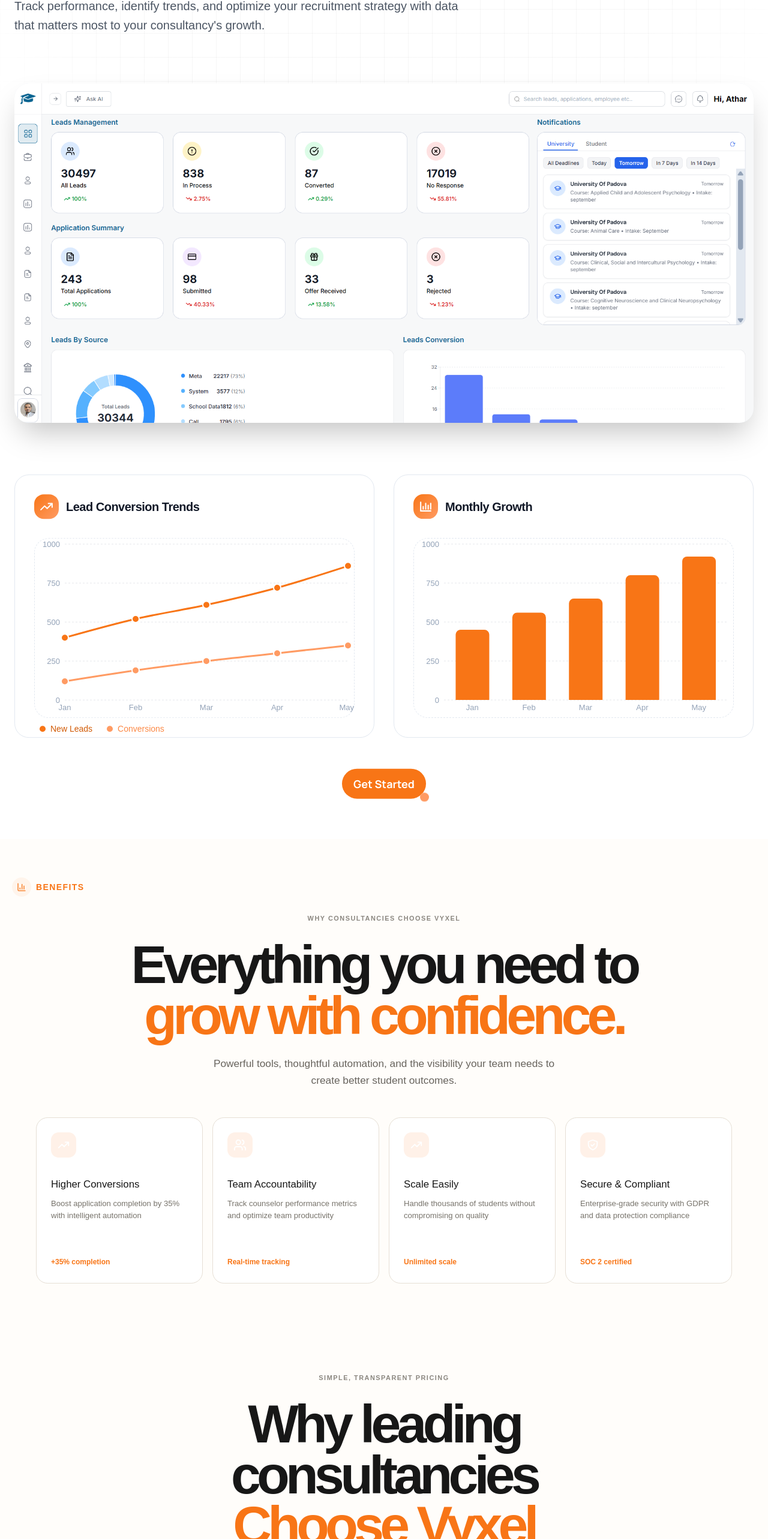
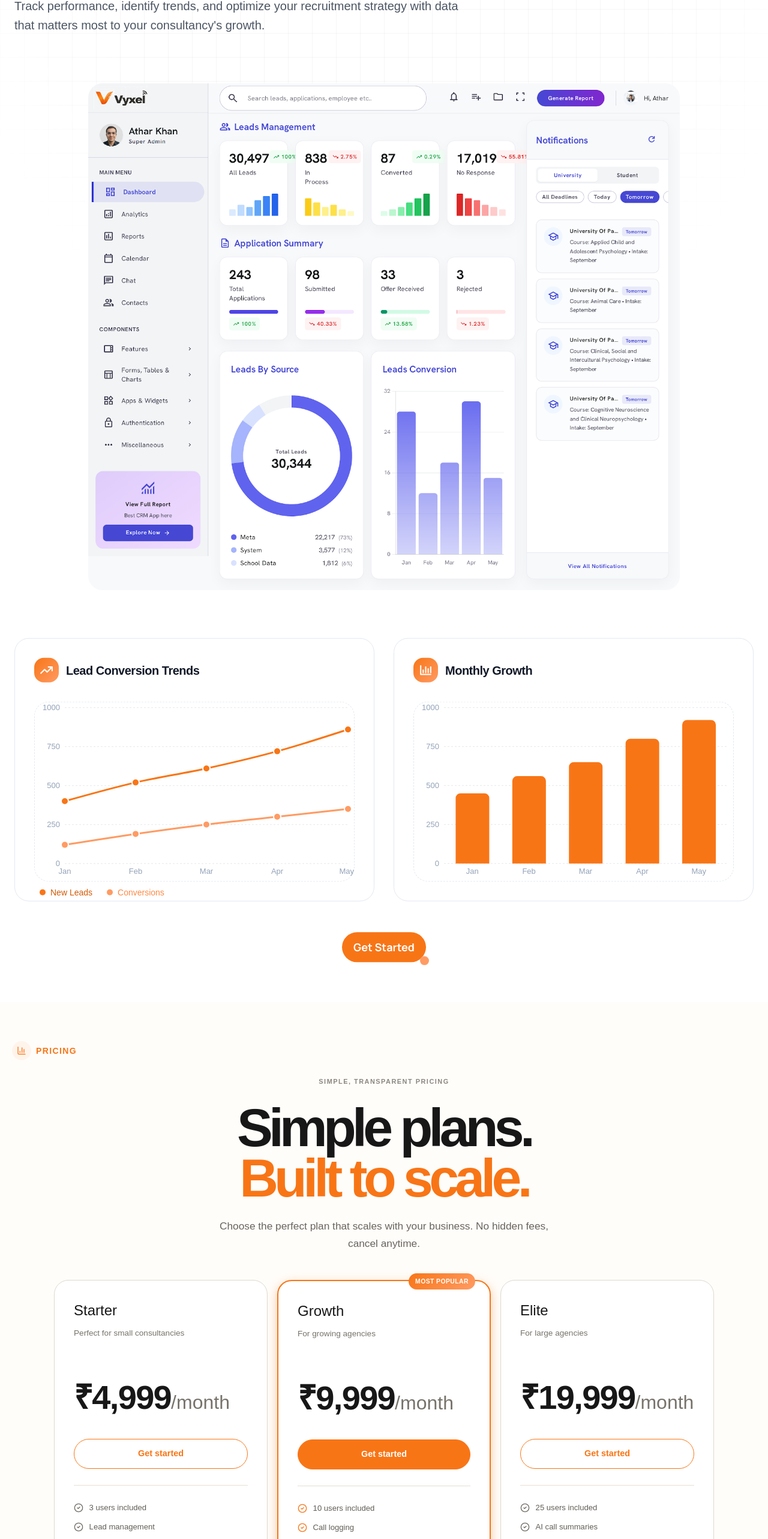
Before and after one commit to ShayaanRK/VyxelLandingPage, a Next.js app: page / in a window 1280 px wide. Shown: the part 2654-5220 px from the top of the page at 60% size. Built offline with nearby package versions, Linux system fonts and the light colour scheme.

Commit message:
feat: Redesign landing page, added image effects and improved UI/UX

```diff
--- a/app/globals.css
+++ b/app/globals.css
@@ -890,7 +890,7 @@ h2 em {
 
 .benefit-card {
   padding: 1.5rem;
-  border: 1px solid var(--border);
+  border: 2.5px solid var(--border);
   border-radius: 1.2rem;
   background: #fff;
 }
@@ -907,20 +907,20 @@ h2 em {
 }
 
 .benefit-card h3 {
-  font-size: 1.05rem;
+  font-size: 1.5rem;
 }
 
 .benefit-card p {
-  min-height: 70px;
+  min-height: 100px;
   margin: .65rem 0 1.5rem;
   color: #77736b;
-  font-size: .82rem;
+  font-size: 1rem;
   line-height: 1.5;
 }
 
 .benefit-card strong {
   color: var(--primary);
-  font-size: .75rem;
+  font-size: 1rem;
 }
 
 .analytics-section {
@@ -1051,7 +1051,9 @@ h2 em {
 
 .featured-price {
   border: 2px solid var(--primary);
-  box-shadow: 0 20px 50px #f875161a;
+  box-shadow: 0 5px 20px #f8751645, 0 8px 15px #17171710;
+  transform: scale(1.05);
+  z-index: 10;
 }
 
 .popular {
@@ -1060,10 +1062,12 @@ h2 em {
   right: 1.5rem;
   padding: .35rem .7rem;
   border-radius: 999px;
-  background: var(--primary);
+  background: linear-gradient(135deg, var(--primary), var(--accent));
   color: #fff;
   font-size: .65rem;
   font-weight: 700;
+  text-transform: uppercase;
+  letter-spacing: .04em;
 }
 
 .price-card h3 {
@@ -1080,20 +1084,28 @@ h2 em {
 
 .price {
   margin: 1.7rem 0;
-  font-size: 2.5rem;
+  font-size: 3.5rem;
   font-weight: 700;
-  letter-spacing: -.07em;
+  letter-spacing: -0.03em;
 }
 
 .price small {
   color: #77736b;
-  font-size: .7rem;
+  font-size: 2rem;
   font-weight: 400;
   letter-spacing: 0;
 }
 
 .price-card .button {
   width: 100%;
+  background: #fff;
+  color: var(--primary);
+}
+
+.featured-price .button {
+  background: var(--primary);
+  color: #fff;
+  border-color: var(--primary);
 }
 
 .price-card ul {
@@ -1116,6 +1128,10 @@ h2 em {
 
 .price-card li svg {
   width: 16px;
+  color: var(--muted-foreground);
+}
+
+.featured-price li svg {
   color: var(--primary);
 }
 
@@ -1149,6 +1165,7 @@ h2 em {
 }
 
 .cta-section .section-copy {
+  margin: 0 auto;
   color: #ffe5d5;
 }
 
@@ -1169,9 +1186,14 @@ h2 em {
   grid-template-columns: .7fr 1.3fr;
   max-width: 1160px;
   margin: 0 auto;
-  gap: 5rem;
+  column-gap: 5rem;
+  row-gap: 1.5rem;
   padding-top: 4.5rem;
   padding-bottom: 4.5rem;
+}
+
+.faq-section> :first-child {
+  grid-column: 1 / -1;
 }
 
 .faq-intro .section-copy {
@@ -1209,6 +1231,55 @@ h2 em {
   font-weight: 700;
 }
 
+.wrapper {
+  position: relative;
+  width: 100%;
+  display: flex;
+  justify-content: center;
+  align-items: center;
+}
+
+.image-hover-wrapper {
+  width: 70%;
+  overflow: visible;
+  border-radius: 1.5rem;
+  cursor: pointer;
+  transition: all 200ms ease-in-out;
+}
+
+.image-hover-wrapper img {
+  width: 100%;
+  height: auto;
+  display: block;
+}
+
+.wrapper {
+  position: relative;
+  width: 100%;
+  display: flex;
+  justify-content: center;
+  align-items: center;
+}
+
+.image-hover-wrapper {
+  width: 80%;
+  overflow: visible;
+  border-radius: 1.5rem;
+  cursor: pointer;
+  transition: all 200ms ease-in-out;
+}
+
+.image-hover-wrapper img {
+  width: 100%;
+  height: auto;
+  display: block;
+  transition: all 200ms ease-in-out;
+}
+
+.wrapper:hover img {
+  transform: scale(1.1);
+}
+
 .faq-plus {
   color: var(--primary);
   font-size: 1.5rem;
@@ -1280,12 +1351,12 @@ h2 em {
 .footer-links b {
   margin-bottom: .3rem;
   color: #fff;
-  font-size: .75rem;
+  font-size: 1.3rem;
 }
 
 .footer-links a {
   color: #99958e;
-  font-size: .78rem;
+  font-size: 1rem;
 }
 
 .footer-links a:hover {
@@ -1576,7 +1647,7 @@ h2 em {
   }
 
   .benefit-card p {
-    min-height: auto;
+    min-height: 100px;
   }
 
   .analytics-card {
--- a/app/page.jsx
+++ b/app/page.jsx
@@ -12,6 +12,12 @@ const CloseIcon = ({ size = 20 }) => <Icon size={size}><path d="m6 6 12 12M18 6
 const ArrowIcon = ({ size = 18 }) => <Icon size={size}><path d="M5 12h14M13 6l6 6-6 6" /></Icon>;
 const PlayIcon = ({ size = 20 }) => <Icon size={size}><circle cx="12" cy="12" r="10" /><path d="m10 8 5 4-5 4z" fill="currentColor" stroke="none" /></Icon>;
 const CheckIcon = ({ size = 18 }) => <Icon size={size}><circle cx="12" cy="12" r="10" /><path d="m9 12 2 2 4-4" /></Icon>;
+const PriceCheckIcon = () => (
+  <svg viewBox="0 0 24 24" width="18" height="18" fill="none" stroke="currentColor" strokeWidth="2" strokeLinecap="round" strokeLinejoin="round" aria-hidden="true">
+    <circle cx="12" cy="12" r="10" />
+    <path d="m9 12 2 2 4-4" />
+  </svg>
+);
 const SparkleIcon = ({ size = 22 }) => <Icon size={size}><path d="m12 3-1.3 5.2a3 3 0 0 1-2.2 2.2L3 12l5.5 1.6a3 3 0 0 1 2.2 2.2L12 21l1.3-5.2a3 3 0 0 1 2.2-2.2L21 12l-5.5-1.6a3 3 0 0 1-2.2-2.2z" /></Icon>;
 const UsersIcon = ({ size = 22 }) => <Icon size={size}><path d="M16 21v-2a4 4 0 0 0-4-4H6a4 4 0 0 0-4 4v2M16 3.1a4 4 0 0 1 0 7.8M22 21v-2a4 4 0 0 0-3-3.9M9 11a4 4 0 1 0 0-8 4 4 0 0 0 0 8z" /></Icon>;
 const IconChartColumn = ({ size = 22 }) => (
@@ -77,9 +83,9 @@ const FEATURES = [
 ];
 
 const PRICING_PLANS = [
-  { name: "Starter", blurb: "Perfect for small consultancies", price: "$59", features: ["3 users included", "Lead management", "Student pipeline", "Follow-up reminders", "Document management", "Mobile app", "Extra users @ $12/user/month"] },
-  { name: "Growth", blurb: "For growing agencies", price: "$119", badge: "Most Popular", features: ["10 users included", "Call logging", "Call recording", "WhatsApp integration", "Counselor dashboards", "Extra users @ $10/user/month"] },
-  { name: "Elite", blurb: "For large agencies", price: "$239", features: ["25 users included", "AI call summaries", "AI lead scoring", "Automation workflows", "Advanced analytics", "Multi-branch support", "Extra users @ $9/user/month"] },
+  { name: "Starter", blurb: "Perfect for small consultancies", price: "₹4,999", features: ["3 users included", "Lead management", "Student pipeline", "Follow-up reminders", "Document management", "Mobile app", "Extra users @ $12/user/month"] },
+  { name: "Growth", blurb: "For growing agencies", price: "₹9,999", badge: "Most Popular", features: ["10 users included", "Call logging", "Call recording", "WhatsApp integration", "Counselor dashboards", "Extra users @ $10/user/month"] },
+  { name: "Elite", blurb: "For large agencies", price: "₹19,999", features: ["25 users included", "AI call summaries", "AI lead scoring", "Automation workflows", "Advanced analytics", "Multi-branch support", "Extra users @ $9/user/month"] },
 ];
 
 const BENEFITS = [
@@ -199,14 +205,9 @@ export default function VyxelLandingPage() {
           </div>
 
           <Reveal className="mb-20">
-            <div className="relative overflow-hidden border-0 shadow-2xl rounded-3xl bg-slate-100 inline-block w-full">
-              <img
-                src="/dashboard-preview.png"
-                alt="Dashboard Interface Preview"
-                width="1200"
-                height="675"
-                className="block w-full h-auto rounded-3xl"
-              />
+            <div class="wrapper">
+              <div class="image-hover-wrapper">
+                <img src="/new_dashboard.png" alt="Dashboard Interface Preview" width="1" height="1" className="block w-full h-auto rounded-3xl" /></div>
             </div>
           </Reveal>
 
@@ -249,6 +250,25 @@ export default function VyxelLandingPage() {
         </div>
       </section>
 
+      <section id="pricing" className="pricing-section section-grid"><Reveal direction="left" className="flex items-center gap-2 mb-6">
+        <div className="p-2 rounded-lg" style={{ background: "#f8751610" }}>
+          <BarChart3 className="w-4 h-4" size={16} style={{ color: "#f87516" }} />
+        </div>
+        <span className="text-sm font-bold uppercase tracking-widest" style={{ color: "#f87516" }}>
+          PRICING
+        </span>
+      </Reveal><Reveal><div className="eyebrow">Simple, transparent pricing</div><h2>Simple plans.<br /><em>Built to scale.</em></h2><p className="section-copy">Choose the perfect plan that scales with your business. No hidden fees, cancel anytime.</p></Reveal><div className="pricing-grid">{PRICING_PLANS.map((plan, index) => <Reveal key={plan.name} delay={index * 80} className={`price-card ${plan.badge ? "featured-price" : ""}`}>{plan.badge && <span className="popular">{plan.badge}</span>}<h3>{plan.name}</h3><p>{plan.blurb}</p><div className="price">{plan.price}<small>/month</small></div><Button href="#contact">Get started</Button><ul>{plan.features.map((feature) => <li key={feature}><PriceCheckIcon />{feature}</li>)}</ul></Reveal>)}</div>
+        <div className="mt-16 flex flex-col items-center gap-4">
+          <button className="group flex items-center gap-2 font-bold transition-all" style={{ color: "var(--primary)" }}>
+            Compare all features
+            <span className="transition-transform group-hover:translate-x-2">→</span>
+          </button>
+          <p className="text-xs font-medium uppercase tracking-widest opacity-40">
+            Secure checkout powered by Stripe
+          </p>
+        </div>
+      </section>
+
       <section className="benefits-section section-grid">
         <Reveal direction="left" className="flex items-center gap-2 mb-6">
           <div className="p-2 rounded-lg" style={{ background: "#f8751610" }}>
@@ -259,8 +279,8 @@ export default function VyxelLandingPage() {
           </span>
         </Reveal>
         <Reveal>
-          <div className="eyebrow">Why consultancies choose Vyxel</div>
-          <h2>Everything you need to<br /><em>grow with confidence.</em></h2>
+          <div className="eyebrow">Everything you need to grow with confidence.</div>
+          <h2>Why leading consultancies <em>choose Vyxel.</em></h2>
           <p className="section-copy">Powerful tools, thoughtful automation, and the visibility your team needs to create better student outcomes.</p>
         </Reveal>
         <div className="benefit-grid">{BENEFITS.map((benefit, index) => {
@@ -268,9 +288,7 @@ export default function VyxelLandingPage() {
           return <Reveal delay={index * 70} className="benefit-card" key={benefit.title}><div className="benefit-icon"><BenefitIcon /></div><h3>{benefit.title}</h3><p>{benefit.desc}</p><strong>{benefit.stat}</strong></Reveal>;
         })}</div></section>
 
-      <section id="pricing" className="pricing-section section-grid"><Reveal><div className="eyebrow">Simple, transparent pricing</div><h2>Why leading consultancies<br /><em>Choose Vyxel</em></h2><p className="section-copy">Get full access for 14 days with no credit card required. Choose the plan that fits your consultancy and grow without added complexity.</p></Reveal><div className="pricing-grid">{PRICING_PLANS.map((plan, index) => <Reveal key={plan.name} delay={index * 80} className={`price-card ${plan.highlighted ? "featured-price" : ""}`}>{plan.badge && <span className="popular">{plan.badge}</span>}<h3>{plan.name}</h3><p>{plan.blurb}</p><div className="price">{plan.price}<small>/month</small></div><Button href="#contact">Get started</Button><ul>{plan.features.map((feature) => <li key={feature}><CheckIcon />{feature}</li>)}</ul></Reveal>)}</div></section>
-
-      <section id="contact" className="cta-section section-grid"><Reveal><div className="eyebrow light">Start your Vyxel journey today</div><h2>Transform your consultancy<br /><em>with Vyxel CRM.</em></h2><p className="section-copy light-copy">Get a personalized walkthrough and discover how Vyxel can revolutionize your lead management, boost conversions, and scale your operations.</p><div className="hero-actions"><Button href="#pricing">Book a Free Demo</Button><Button href="#faq" secondary>Watch demo</Button></div></Reveal><div className="mt-12 flex flex-col sm:flex-row gap-8 justify-center items-center text-sm" style={{ color: "#fff", opacity: 0.95, fontFamily: "'Manrope', sans-serif", fontWeight: 600, letterSpacing: "0.03em", textTransform: "uppercase", fontSize: "0.78rem" }}>
+      <section id="contact" className="cta-section section-grid"><Reveal><div className="eyebrow light">Start your Vyxel journey today</div><h2>Transform your consultancy<br /><em>with Vyxel CRM.</em></h2><p className="section-copy light-copy">Get a personalized walkthrough and discover how Vyxel can revolutionize your lead management, boost conversions, and scale your operations.</p><div className="hero-actions"><Button href="https://vyxel.digi-wire.com/inquiry">Book a Free Demo</Button><Button href="#faq" secondary>Watch demo</Button></div></Reveal><div className="mt-12 flex flex-col sm:flex-row gap-8 justify-center items-center text-sm" style={{ color: "#fff", opacity: 0.95, fontFamily: "'Manrope', sans-serif", fontWeight: 600, letterSpacing: "0.03em", textTransform: "uppercase", fontSize: "0.78rem" }}>
         <div className="flex items-center gap-2">
           <div className="w-2 h-2 rounded-full" style={{ backgroundColor: "#fff", boxShadow: "0 0 8px rgba(255,255,255,0.75)" }} />
           <span>Start your free trial today</span>
@@ -285,19 +303,27 @@ export default function VyxelLandingPage() {
         </div>
       </div></section>
 
-      <section id="faq" className="faq-section section-grid"><div className="faq-intro"><Reveal><div className="eyebrow">Questions, answered</div><h2>Everything you need<br /><em>to get started.</em></h2><p className="section-copy">Still curious? <a href="#contact">Talk to our team <ArrowIcon /></a></p></Reveal></div><div className="faq-list">{FAQS.map((faq, index) => <Reveal key={faq.q} delay={index * 60} className={`faq-item ${openFaq === index ? "is-open" : ""}`}><button onClick={() => setOpenFaq(openFaq === index ? null : index)} aria-expanded={openFaq === index}><span>{faq.q}</span><span className="faq-plus">+</span></button><div className="faq-answer"><p>{faq.a}</p></div></Reveal>)}</div></section>
+      <section id="faq" className="faq-section section-grid">
+        <Reveal direction="up" className="flex items-center gap-2 mb-6">
+          <div className="p-2 rounded-lg" style={{ background: "#f8751610" }}>
+            <BarChart3 className="w-4 h-4" size={16} style={{ color: "#f87516" }} />
+          </div>
+          <span className="text-sm font-bold uppercase tracking-widest" style={{ color: "#f87516" }}>
+            FAQ
+          </span>
+        </Reveal><div className="faq-intro"><Reveal><div className="eyebrow">Answers, without the fine print.</div><h2>Got questions?<br /><em>We've got answers.</em></h2><p className="section-copy">Everything you need to know - <a href="https://vyxel.digi-wire.com/inquiry">Talk to our team <ArrowIcon /></a></p></Reveal></div><div className="faq-list">{FAQS.map((faq, index) => <Reveal key={faq.q} delay={index * 60} className={`faq-item ${openFaq === index ? "is-open" : ""}`}><button onClick={() => setOpenFaq(openFaq === index ? null : index)} aria-expanded={openFaq === index}><span>{faq.q}</span><span className="faq-plus">+</span></button><div className="faq-answer"><p>{faq.a}</p></div></Reveal>)}</div></section>
     </main>
 
     <footer className="footer"><div className="footer-inner"><div><img src="/vyxel_logo_black.png" alt="Logo" style={{ height: "70px", width: "auto" }} /><p>AI-powered CRM for consultancies<br />that care about student success.</p><SocialLinks /></div><div className="footer-links">
       <div><b>PRODUCT</b>
-        <a href="#features">Features</a>
+        <a href="https://vyxel.digi-wire.com/features">Features</a>
         <a href="#pricing">Pricing</a>
-        <a href="#contact">Product</a>
+        <a href="https://vyxel.digi-wire.com/inquiry">Product</a>
       </div>
       <div><b>LEGAL</b>
-        <a href="#features">Privacy Policy</a>
-        <a href="#features">Terms Of Service</a>
-        <a href="#features">Refund Policy</a></div></div></div><div className="footer-bottom"><span>© 2026 Vyxel. All Rights Reserved.</span><span>Built for modern admissions teams.</span></div></footer>
+        <a href="https://vyxel.digi-wire.com/privacy">Privacy Policy</a>
+        <a href="https://vyxel.digi-wire.com/terms">Terms Of Service</a>
+        <a href="https://vyxel.digi-wire.com/refund">Refund Policy</a></div></div></div><div className="footer-bottom"><span>© 2026 Vyxel. All Rights Reserved.</span><span>Built for modern admissions teams.</span></div></footer>
     {videoOpen && <VideoModal onClose={() => setVideoOpen(false)} />}
   </div>;
 }
```
Also changed, not shown: public/new_dashboard.png (added).
